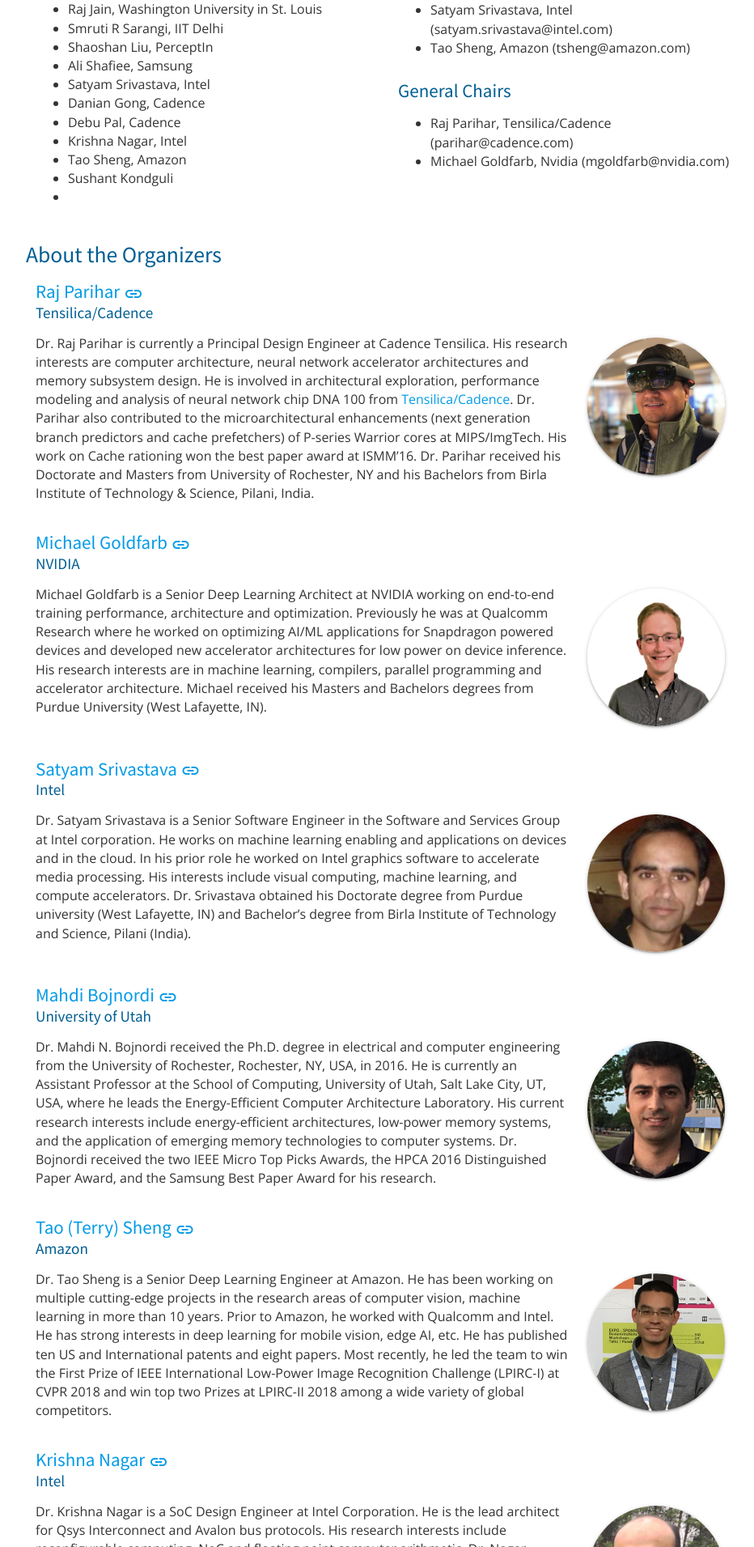
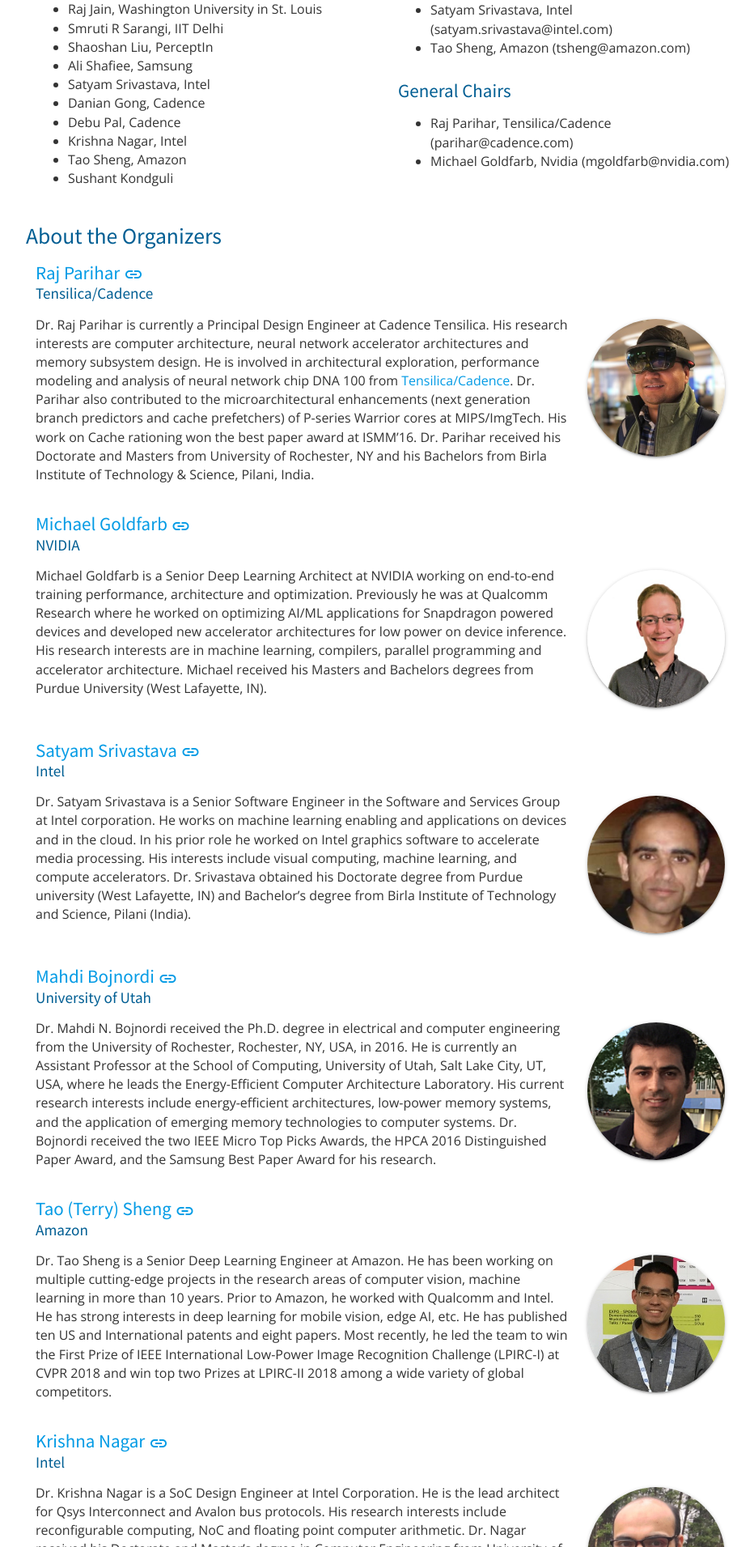
Before and after one commit to mgoldfar/emc2-web, a Jekyll site: the page built from program-committee.html, in a window 1280 px wide. Shown: the part 365-2276 px from the top of the page at 81% size, without its empty margins (160-1092 px from the left). Built offline with Jekyll 4.4.1, drawn with Linux system fonts in a browser that asks for light colours.

Commit message:
Fixed typo in tag.

```diff
--- a/program-committee.html
+++ b/program-committee.html
@@ -23,7 +23,7 @@
             <li>Debu Pal, Cadence</li>
             <li>Krishna Nagar, Intel</li>
             <li>Tao Sheng, Amazon</li>
-            <li>Sushant Kondguli<li>
+            <li>Sushant Kondguli</li>
         </ul>
     </div>
     <div class="col s12 m6">
```
